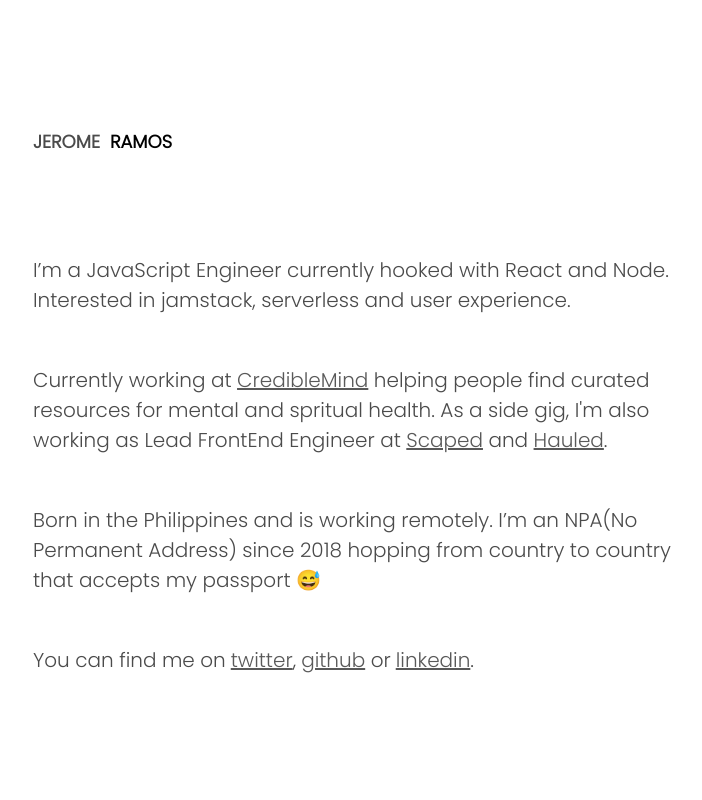
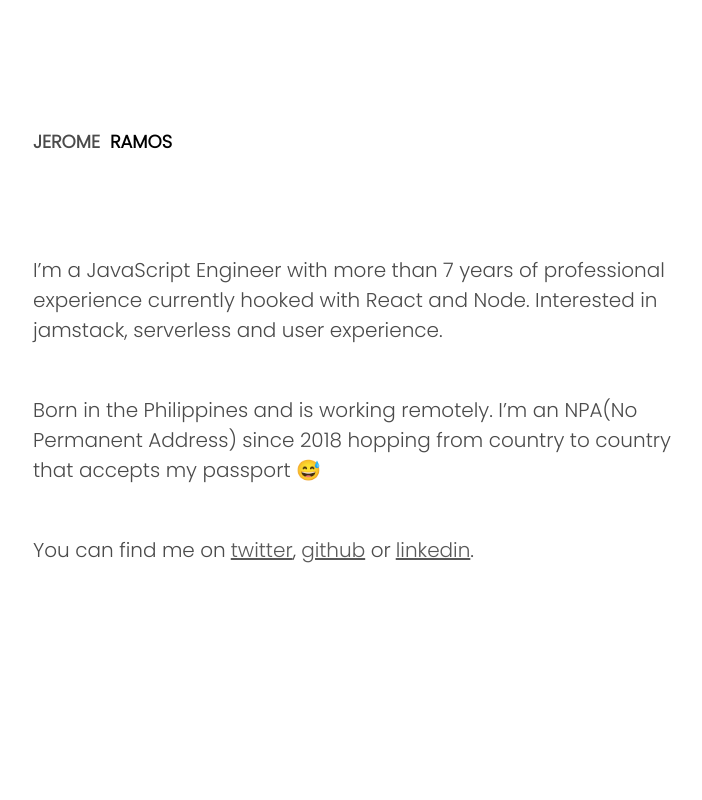
Before and after one commit to mouthzipper/ramosjero.me, a Next.js app: page / in a window 1280 px wide. Shown: the top 800 px of the page, without its empty margins (95-797 px from the left). Built offline with nearby package versions, Linux system fonts and the light colour scheme.

Commit message:
:sparkles: Self employed no more

```diff
--- a/pages/index.tsx
+++ b/pages/index.tsx
@@ -9,8 +9,7 @@ const Home = () => (
       <Box p={[4, 5, 6]} bg="white" color="#4B4B4B" width={['80%', '70%', '70%']}>
         <Text mb={100} fontSize={18} mr={10} as="h1">JEROME<span className="super">RAMOS</span></Text>
 
-        <Text mb={50} fontSize={20}>I’m a JavaScript Engineer currently hooked with React and Node. Interested in jamstack, serverless and user experience.</Text>
-        <Text mb={50} fontSize={20}>Currently working at <Link href="https://crediblemind.com" rel="noopener noreferrer" color="#595959" target="_blank">CredibleMind</Link> helping people find curated resources for mental and spritual health. As a side gig, I'm also working as Lead FrontEnd Engineer at <Link href="https://scaped.com" rel="noopener noreferrer" color="#595959" target="_blank">Scaped</Link> and <Link href="https://hauled.com" rel="noopener noreferrer" color="#595959" target="_blank">Hauled</Link>.</Text>
+        <Text mb={50} fontSize={20}>I’m a JavaScript Engineer with more than 7 years of professional experience currently hooked with React and Node. Interested in jamstack, serverless and user experience.</Text>
         <Text mb={50} fontSize={20}>Born in the Philippines and is working remotely. I’m an NPA(No Permanent Address) since 2018 hopping from country to country that accepts my passport 😅</Text>
         <Flex>
         <Text fontSize={20} as="p">You can find me on
```
